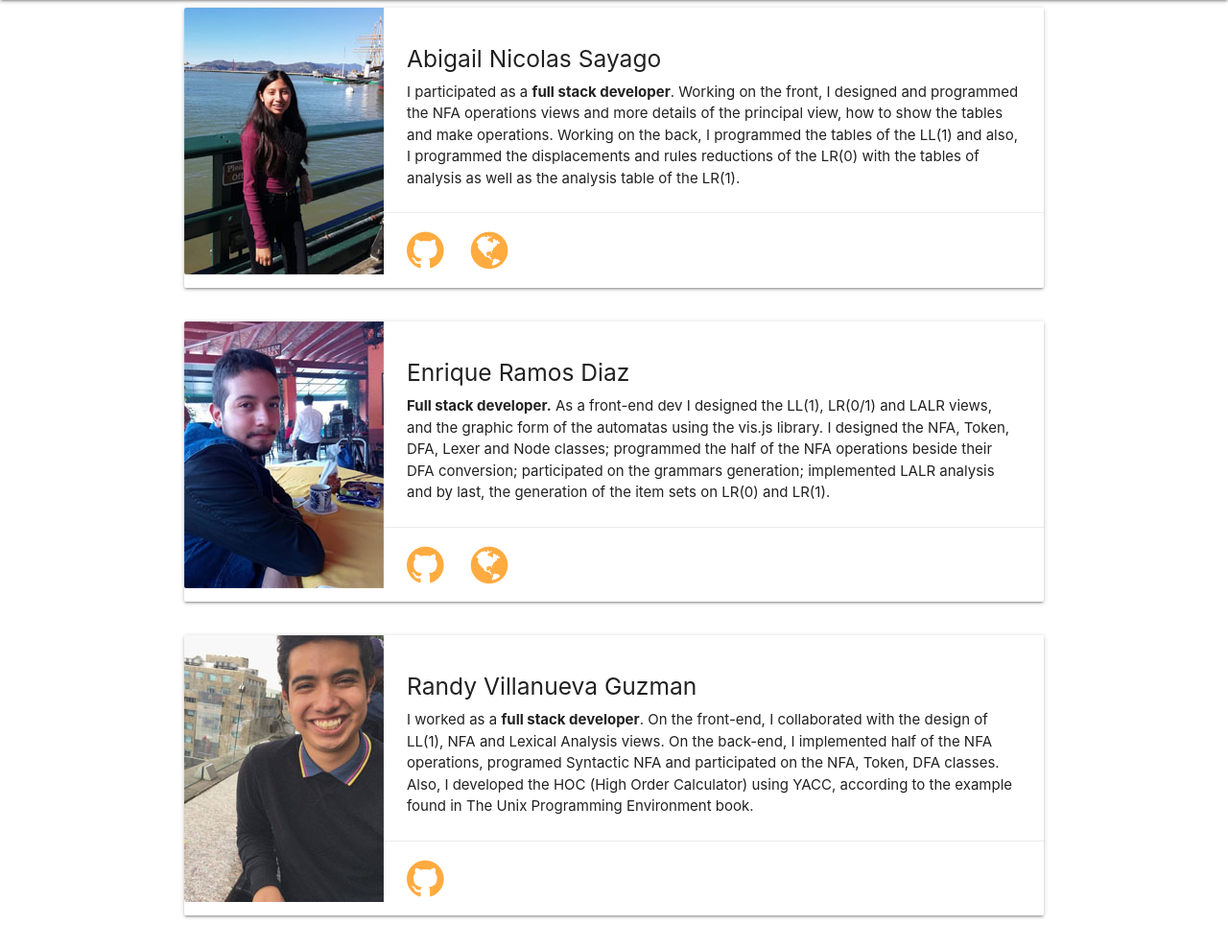
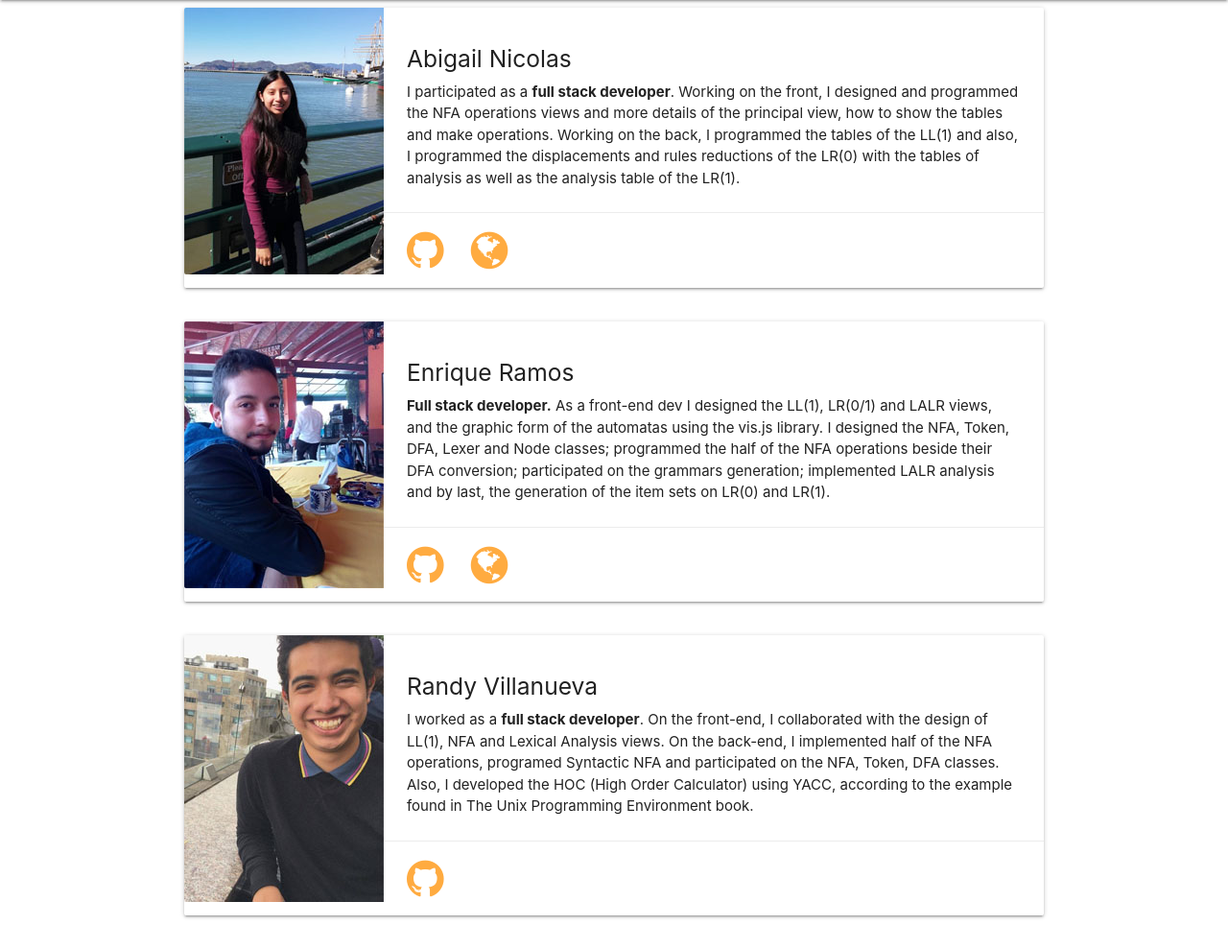
Before and after one commit to brokenerk/Compiladores, a Flask app: page /aboutUs in a window 1280 px wide. Shown: the part 64-1053 px from the top of the page at 96% size. Run offline with Flask 2, Linux system fonts and the light colour scheme; parts of the project's set-up code (start-up, migrations or seed data) failed here and were passed over; some libraries are stand-ins or nearby versions.

Commit message:
dockerizado

```diff
--- a/app.py
+++ b/app.py
@@ -672,4 +672,4 @@ def lexic():
     return render_template('lexic.html',lex = lexicForm, dfaDictionary=dfaDictionary,lexic=lexem,lexemes=lexemes)
 
 if __name__ == '__main__':
-    app.run()
+    app.run(host="0.0.0.0", debug=True, port=5010)
--- a/templates/aboutus.html
+++ b/templates/aboutus.html
@@ -9,7 +9,7 @@
 			  	</div>
 			  	<div class="card-stacked">
 			    	<div class="card-content">
-			      		<h5>Abigail Nicolas Sayago</h5>
+			      		<h5>Abigail Nicolas</h5>
 			      		<p>I participated as a <b>full stack developer</b>. Working on the front, I designed and programmed the NFA operations views and more details of the principal view, how to show the tables and make operations. Working on the back, I programmed the tables of the LL(1) and also, I programmed the displacements and rules reductions of the LR(0) with the tables of analysis as well as the analysis table of the LR(1).</p>
 			    	</div>
 			    	<div class="card-action">
@@ -31,7 +31,7 @@
 			  	</div>
 			  	<div class="card-stacked">
 			    	<div class="card-content">
-			      		<h5>Enrique Ramos Diaz</h5>
+			      		<h5>Enrique Ramos</h5>
 			      		<p><b>Full stack developer.</b> As a front-end dev I designed the LL(1), LR(0/1) and LALR views, and the graphic form of the automatas using the vis.js library. I designed the NFA, Token, DFA, Lexer and Node classes; programmed the half of the NFA operations beside their DFA conversion; participated on the grammars generation; implemented LALR analysis and by last, the generation of the item sets on LR(0) and LR(1).</p>
 			    	</div>
 			    	<div class="card-action">
@@ -53,7 +53,7 @@
 			  	</div>
 			  	<div class="card-stacked">
 			    	<div class="card-content">
-			      		<h5>Randy Villanueva Guzman</h5>
+			      		<h5>Randy Villanueva</h5>
 			      		<p>I worked as a <b>full stack developer</b>. On the front-end, I collaborated with the design of LL(1), NFA and Lexical Analysis views. On the back-end, I implemented half of the NFA operations,
 						programed Syntactic NFA and participated on the NFA, Token, DFA classes. Also, I developed the HOC (High Order Calculator) using YACC, according to the example found in The Unix Programming Environment book.</p>
 			    	</div>
--- a/templates/index.html
+++ b/templates/index.html
@@ -11,7 +11,7 @@
 
 		<p>In this web page, we implemented a <b>lexical analyzer, and 6 parsers</b>, that we explain in detail at the functionalities section.</p>
 
-		<p>Also, we offer operations with <b>Non deterministic Finite Automatas (NFA)</b> such as: creation, concatenation, join, positive, Kleene and optional closure. Additionally, there's the possibility to assing tokens to each automata generated, in order to convert a NFA into a <b>Deterministic Finite Automata DFA</b>, that will generate a lexical analyzer (through their tabular representation), and consequently, its respective parsers.</p>
+		<p>Also, we offer operations with <b>Non deterministic Finite Automatas (NFA)</b> such as: creation, concatenation, join, positive, Kleene and optional closure. Additionally, there's the possibility to assign tokens to each automata generated, in order to convert a NFA into a <b>Deterministic Finite Automata DFA</b>, that will generate a lexical analyzer (through their tabular representation), and consequently, its respective parsers.</p>
 
 		<p>Each automata would be displayed in a graphic form like this:</p>
 
```
Also changed, not shown: 3 other files.
